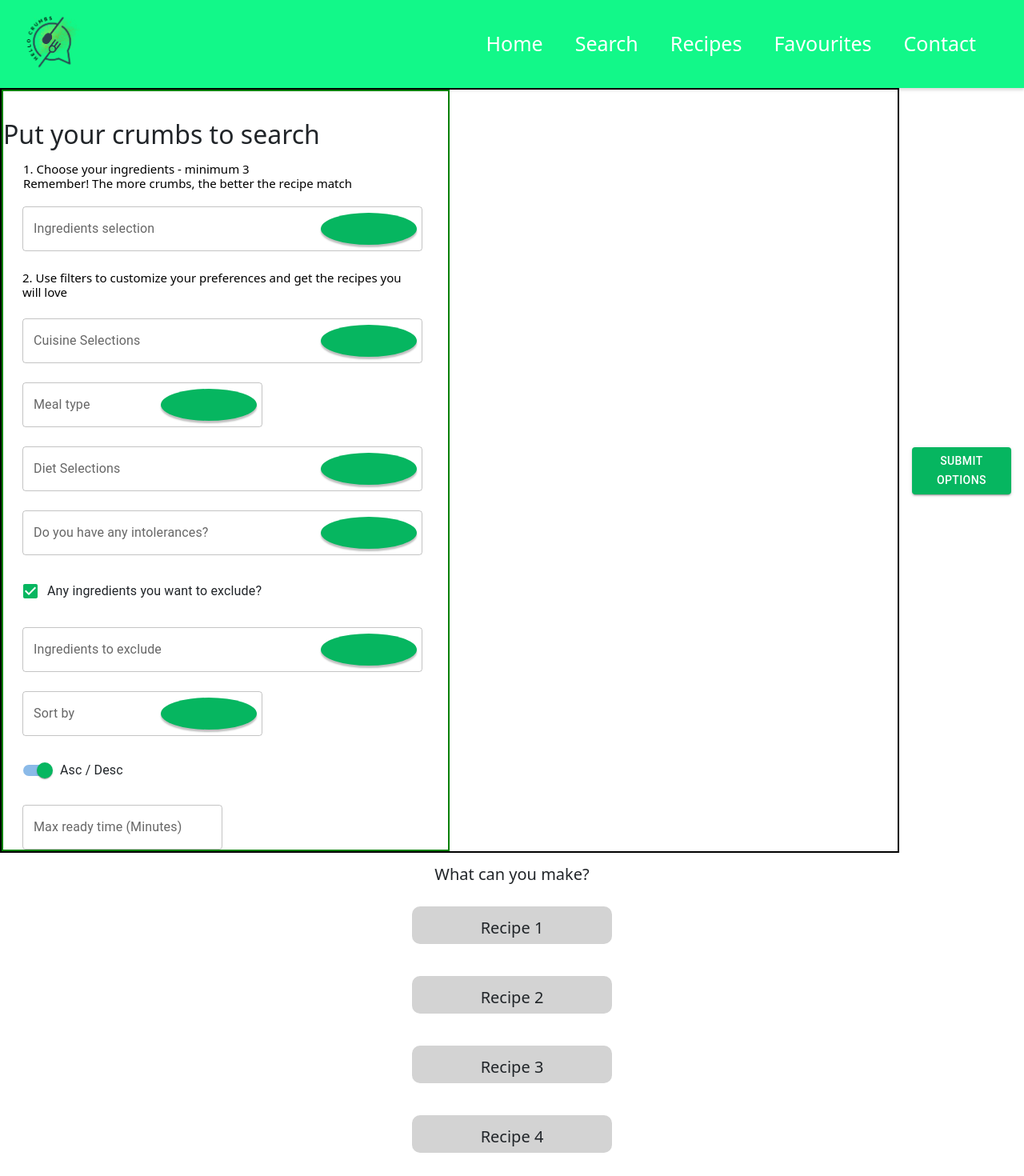
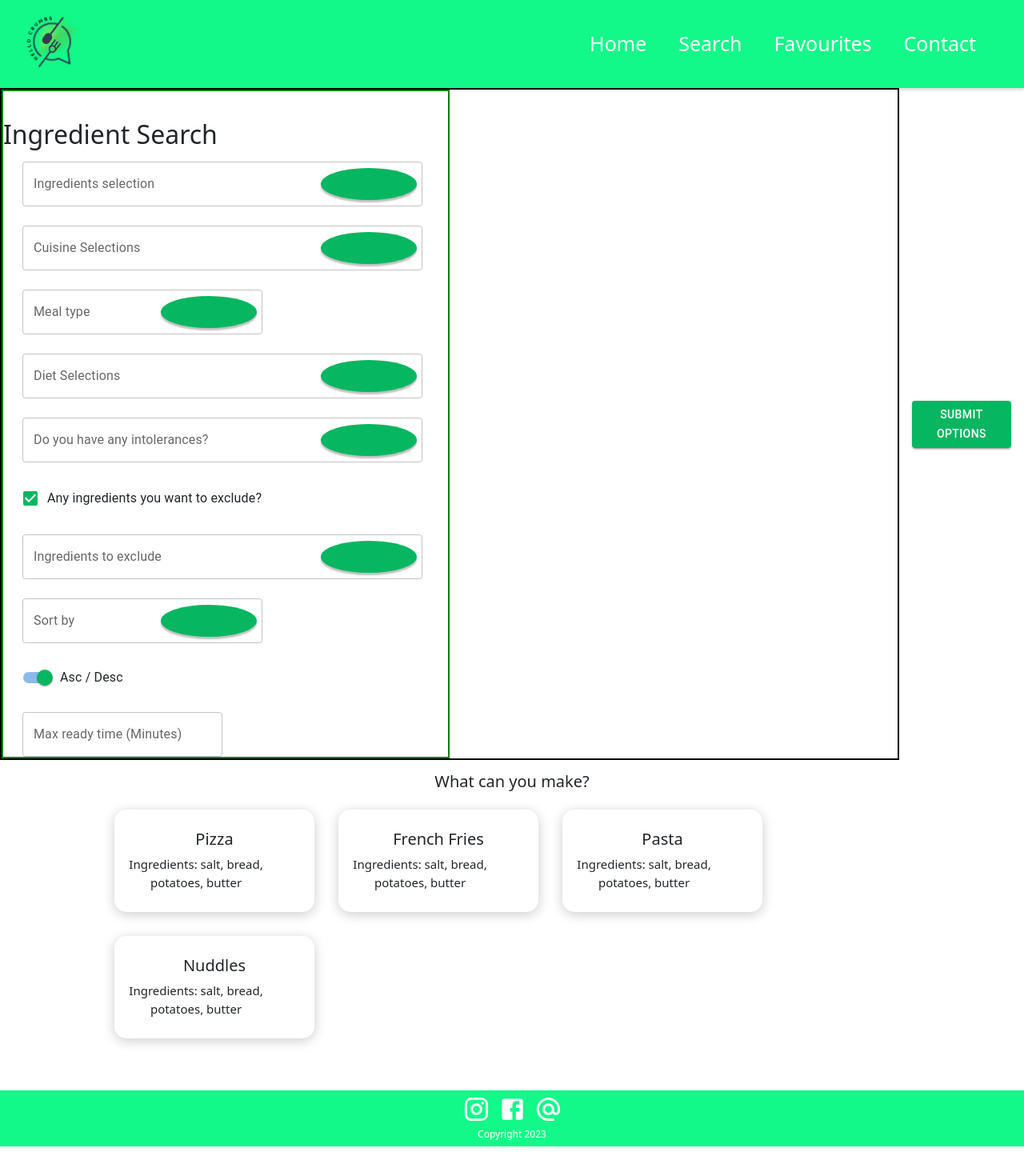
Before and after one commit to koolleeo/Hello-Crumbs-Project, a React (Create React App) app: page /search in a window 1280 px wide. Shown: the top 1470 px of the page at 80% size. After the commit the page ends 1433 px from the top, so only its background shows below. Built offline with nearby package versions, Linux system fonts and the light colour scheme.

Commit message:
added recipe component to search page, and removed recipes page from the navigation bar

```diff
--- a/src/App.js
+++ b/src/App.js
@@ -30,7 +30,7 @@ function App() {
         <NavigationBar />
         <Routes>
           <Route exact path="/" element={<HomePage />} />
-          <Route path="/Recipes" element={<Recipes />} />
+          {/* <Route path="/Recipes" element={<Recipes />} /> */}
           <Route path="/recipe/:id" element={<RecipeDisplay />} />
           <Route exact path="/search" element={<SearchPage />} />
           <Route exact path="/contact" element={<ContactPage />} />
--- a/src/components/NavigationBar.js
+++ b/src/components/NavigationBar.js
@@ -38,7 +38,7 @@ const NavigationBar = (props) => {
         <div className="links">
           <Link to="/">Home</Link>
           <Link to="/Search">Search</Link>
-          <Link to="/Recipes">Recipes</Link>
+          {/* <Link to="/Recipes">Recipes</Link> */}
           <Link to="/FavouritesPage">Favourites</Link>
           <Link to="/Contact">Contact</Link>
         </div>
--- a/src/pages/SearchPage.js
+++ b/src/pages/SearchPage.js
@@ -2,117 +2,162 @@ import React from "react";
 import { useState } from "react";
 import "../styles/SearchPage.css";
 
-import Autocomplete from "@mui/material/Autocomplete";
-import TextField from "@mui/material/TextField";
-import Stack from "@mui/material/Stack";
+import Autocomplete from '@mui/material/Autocomplete';
+import TextField from '@mui/material/TextField';
+import Stack from '@mui/material/Stack';
 import { FormGroup, FormControlLabel, Checkbox, Switch } from "@mui/material";
-import CheckBoxOutlineBlankIcon from "@mui/icons-material/CheckBoxOutlineBlank";
-import CheckBoxIcon from "@mui/icons-material/CheckBox";
-import SubmitOptionsButton from "../components/SubmitOptionsBtn";
-import axios from "axios";
+import CheckBoxOutlineBlankIcon from '@mui/icons-material/CheckBoxOutlineBlank';
+import CheckBoxIcon from '@mui/icons-material/CheckBox';
+import SubmitOptionsButton from '../components/SubmitOptionsBtn';
+import axios from 'axios';
+import Recipes from '../pages/Recipes';
 
 const icon = <CheckBoxOutlineBlankIcon fontSize="small" />;
 const checkedIcon = <CheckBoxIcon fontSize="small" />;
 
+
 function SearchPage() {
+
 // define state for ingredients selection
 const [selectedValues, setSelectedValues] = useState([]);
+
 // define state for cuisine selection
 const [cuisine, setCuisine] = useState([]);
+
 // define state for meal type
 const [mealType, setMealType] = useState([]);
+
 // define state for intolerances
 const [intolerance, setIntolerance] = useState([]);
+
 // define state for exclude cuisine checkbox
 const [option, setOption] = useState(true);
+
 // define state for ingredients to exclude
 const [excludedValues, setExcludedValues] = useState([]);
+
 // define state for Diet Type
 const [dietType, setDietType] = useState([]);
+
 // define state for filter by options
 const [sortBy, setSortBy] = useState(null);
+
 // define state for switch
 const [switchBy, setSwitchBy] = useState([]);
+
 // define state for max time
-  const [maxTime, setMaxTime] = useState(null);
+const [maxTime, setMaxTime] = useState(null)
+
+
 // create click handler function that triggers API call
+
 const clickHandler = () => {
+
 // build api call url parameters based on user input
+
 // ingredients selector
-    let $selectedValues = "";
-    if (selectedValues === null || selectedValues.length === 0) {
+let $selectedValues = '';
+
+if(selectedValues===null||selectedValues.length===0) {
+
   $selectedValues = `chicken,spinach,cream`;
+
 } else {
+
   selectedValues.forEach((arr, index) => {
-        $selectedValues +=
-          index === selectedValues.length - 1
-            ? `${arr.ingredients}`
-            : `${arr.ingredients},`;
-      });
+    $selectedValues += index === selectedValues.length -1 ? `${arr.ingredients}` : `${arr.ingredients},`
+
+  })
+
+};
+
+// cuisine selector
+let $cuisine = '';
+
+if(cuisine===null||cuisine.length===0) {
+
+  $cuisine = ``;
+
+} else {
+
+  cuisine.forEach((arr, index) => {
+    $cuisine += index === cuisine.length -1 ? `${arr.cuisine}` : `${arr.cuisine},`
+
+  })
 }
-    // cuisine selector
-    let $cuisine = "";
-    if (cuisine === null || cuisine.length === 0) {
-      $cuisine = ``;
+
+// meal type selector
+let $mealType = '';
+
+mealType.length === 0 ? $mealType = '' : $mealType = `${$mealType}${mealType.type}`
+
+// intolerances selector
+let $intolerance = '';
+
+if(intolerance===null||intolerance.length===0) {
+
+$intolerance = ``;
+
 } else {
-      cuisine.forEach((arr, index) => {
-        $cuisine +=
-          index === cuisine.length - 1 ? `${arr.cuisine}` : `${arr.cuisine},`;
-      });
+
+intolerance.forEach((arr, index) => {
+    $intolerance += index === intolerance.length -1 ? `${arr.type}` : `${arr.type},`
+
+})
+
+};
+
+// excluded ingredients selector
+let $excludedValues = '';
+
+if(excludedValues===null||excludedValues.length===0) {
+
+$excludedValues = ``;
+
+} else {
+
+excludedValues.forEach((arr, index) => {
+    $excludedValues += index === excludedValues.length -1 ? `${arr.ingredients}` : `${arr.ingredients},`
+
+})
+
+};
+
+// diet selector
+let $dietType = '';
+
+if(dietType===null||dietType.length===0) {
+
+  $dietType = ``;
+
+} else {
+
+  dietType.forEach((arr, index) => {
+    $dietType += index === dietType.length -1 ? `${arr.type}` : `${arr.type},`
+
+  })
 }
-    // meal type selector
-    let $mealType = "";
-    mealType.length === 0
-      ? ($mealType = "")
-      : ($mealType = `${$mealType}${mealType.type}`);
-    // intolerances selector
-    let $intolerance = "";
-    if (intolerance === null || intolerance.length === 0) {
-      $intolerance = ``;
-    } else {
-      intolerance.forEach((arr, index) => {
-        $intolerance +=
-          index === intolerance.length - 1 ? `${arr.type}` : `${arr.type},`;
-      });
-    }
-    // excluded ingredients selector
-    let $excludedValues = "";
-    if (excludedValues === null || excludedValues.length === 0) {
-      $excludedValues = ``;
-    } else {
-      excludedValues.forEach((arr, index) => {
-        $excludedValues +=
-          index === excludedValues.length - 1
-            ? `${arr.ingredients}`
-            : `${arr.ingredients},`;
-      });
-    }
-    // diet selector
-    let $dietType = "";
-    if (dietType === null || dietType.length === 0) {
-      $dietType = ``;
-    } else {
-      dietType.forEach((arr, index) => {
-        $dietType +=
-          index === dietType.length - 1 ? `${arr.type}` : `${arr.type},`;
-      });
-    }
+
 // sort option
-    let $sortBy = "";
-    sortBy === null ? ($sortBy = ``) : ($sortBy = `${sortBy.filterby}`);
+let $sortBy = '';
+
+sortBy === null ? $sortBy = `` : $sortBy = `${sortBy.filterby}`;
+
 // sort direction
-    let $switchBy = "";
-    switchBy.length === 0 || switchBy === true
-      ? ($switchBy = `${$switchBy}desc`)
-      : ($switchBy = `${$switchBy}asc`);
+let $switchBy = '';
+
+switchBy.length === 0 || switchBy === true ? $switchBy = `${$switchBy}desc` : $switchBy = `${$switchBy}asc`
+
 // max time
-    let $maxTime = "";
-    maxTime === null || maxTime[0] === ""
-      ? ($maxTime = ``)
-      : ($maxTime = `${maxTime}`);
+let $maxTime = '';
+
+maxTime === null || maxTime[0] === '' ? $maxTime = `` : $maxTime = `${maxTime}`;
+
+
+
 const options = {
-      method: "GET",
-      url: "https://spoonacular-recipe-food-nutrition-v1.p.rapidapi.com/recipes/complexSearch",
+  method: 'GET',
+  url: 'https://spoonacular-recipe-food-nutrition-v1.p.rapidapi.com/recipes/complexSearch',
   params: {
     query: `${$selectedValues}`,
     includeIngredients: `${$selectedValues}`,
@@ -121,70 +166,87 @@ function SearchPage() {
     diet: `${$dietType}`,
     intolerances: `${$intolerance}`,
     excludeIngredients: `${$excludedValues}`,
-        addRecipeInformation: "true",
-        addRecipeNutrition: "true",
-        maxReadyTime: $maxTime === "" ? "999" : `${$maxTime}`,
+    addRecipeInformation: 'true',
+    addRecipeNutrition: 'true',
+    maxReadyTime: $maxTime === '' ? '999' : `${$maxTime}`,
     sort: `${$sortBy}`,
-        sortDirection: `${$switchBy}`,
+    sortDirection: `${$switchBy}`
   },
   headers: {
-        "X-RapidAPI-Key": `${process.env.REACT_APP_API_KEY}`,
-        "X-RapidAPI-Host": `${process.env.REACT_APP_API_URL}`,
-      },
+    'X-RapidAPI-Key': `${process.env.REACT_APP_API_KEY}`,
+    'X-RapidAPI-Host': `${process.env.REACT_APP_API_URL}`
+  }
 };
-    axios
-      .request(options)
-      .then(function (response) {
+
+
+axios.request(options).then(function (response) {
+
 	console.log(response.data);
-      })
-      .catch(function (error) {
+
+}).catch(function (error) {
+
 	console.error(error);
+
 });
-  };
+
+  }
+
+
 // make API call by ID when user adds to favourites
+
 const favouritesAPIcall = (id) => {
+
   function storageObject(id, date, response) {
+
     this.id = id;
     this.date = date;
     this.response = response;
-    }
+
+  };
+
   const options = {
-      method: "GET",
+    method: 'GET',
     url: `https://spoonacular-recipe-food-nutrition-v1.p.rapidapi.com/recipes/${id}/information`,
     params: {
-        includeNutrition: "true",
+      includeNutrition: 'true'
     },
     headers: {
-        "X-RapidAPI-Key": `${process.env.REACT_APP_API_KEY}`,
-        "X-RapidAPI-Host": `${process.env.REACT_APP_API_URL}`,
-      },
+      'X-RapidAPI-Key': `${process.env.REACT_APP_API_KEY}`,
+      'X-RapidAPI-Host': `${process.env.REACT_APP_API_URL}`
+    }
   };
-    axios
-      .request(options)
-      .then(function (response) {
+
+  axios.request(options).then(function (response) {
+
     let $id = id;
     let $date = new Date();
     let $response = response;
     let $record = new storageObject($id, $date, $response);
+
     console.log(response.data);
     console.log($record);
+
     updateLocalStorage($record);
-      })
-      .catch(function (error) {
+
+  }).catch(function (error) {
+
     console.error(error);
+
   });
-  };
+
+
+}
+
+
   return (
     <div>
       <div className="header">
         <div className="search-container">
           <div className="ingredients-search">
-            <h2>Put your crumbs to search</h2>
+            <h2>Ingredient Search</h2>
+
 {/* Material UI (MUI) components */}
-            <h5 className="h5-first">
-              1. Choose your ingredients - minimum 3 <br />
-              Remember! The more crumbs, the better the recipe match
-            </h5>
+
 <Stack spacing={3} sx={{ width: 500, marginLeft: 3 }}>
   <Autocomplete
     multiple
@@ -206,10 +268,7 @@ function SearchPage() {
   />
 
   {/* cuisine */}
-              <h5 className="h5-second">
-                2. Use filters to customize your preferences and get the recipes
-                you will love
-              </h5>
+
   <Autocomplete
     multiple
     id="checkboxes-tags-demo"
@@ -240,7 +299,9 @@ function SearchPage() {
       />
     )}
   />
+
   {/* meal type */}
+
   <Autocomplete
     disablePortal
     id="combo-box"
@@ -255,7 +316,9 @@ function SearchPage() {
       <TextField {...params} label="Meal type" />
     )}
   />
+
   {/* diet definitions */}
+
   <Autocomplete
     multiple
     id="checkboxes-tags-demo"
@@ -286,7 +349,9 @@ function SearchPage() {
       />
     )}
   />
+
   {/* intolerances */}
+
   <Autocomplete
     multiple
     id="checkboxes-tags-demo"
@@ -317,6 +382,7 @@ function SearchPage() {
       />
     )}
   />
+
   <FormGroup>
     <FormControlLabel
       control={<Checkbox defaultChecked />}
@@ -327,39 +393,53 @@ function SearchPage() {
       }}
     />
   </FormGroup>
+
         {/* food to exclude */}
+
         <Autocomplete
 multiple
 id="tags-outlined"
 options={top1000ingredients}
 getOptionLabel={(option) => option.ingredients}
         filterSelectedOptions
+
 onChange={(event, newValue) => {
     event.preventDefault();
     setExcludedValues(newValue);
   }}
+
 renderInput={(params) => (
+
   <TextField
     {...params}
     label="Ingredients to exclude"
     placeholder="do not include"
   />
+
 )}
  />
+
+
 {/* filter by Options */}
+
 <Autocomplete
   disablePortal
   id="combo-box"
   options={sortByOptions}
   getOptionLabel={(option) => option.filterby}
-                onChange={(event, newValue) => {
+
+  onChange={(event, newValue) =>{
  event.preventDefault();
  setSortBy(newValue);
   }}
+
   sx={{ width: 300 }}
-                renderInput={(params) => (
+  renderInput={(params) =>
+
   <TextField {...params} label="Sort by" />
-                )}
+
+  }
+
 />
 <FormGroup>
     <FormControlLabel
@@ -374,6 +454,7 @@ function SearchPage() {
     label="Asc / Desc"
     />
 </FormGroup>
+
 <TextField
   id="outlined-basic"
   label="Max ready time (Minutes)"
@@ -383,33 +464,28 @@ function SearchPage() {
   setMaxTime([event.target.value]);
 }}
 />
+
 </Stack>
+
           </div>
         </div>
-        <SubmitOptionsButton clickHandler={clickHandler} />
+        <SubmitOptionsButton clickHandler={clickHandler}/>
         {/* <SubmitOptionsButton clickHandler={favouritesAPIcall(716429)}/> */}
+
       </div>
+
       <div className="recipes-container">
         <h3>What can you make?</h3>
         <div className="recipes">
-          <div className="recipe">
-            <h3>Recipe 1</h3>
-          </div>
-          <div className="recipe">
-            <h3>Recipe 2</h3>
-          </div>
-          <div className="recipe">
-            <h3>Recipe 3</h3>
-          </div>
-          <div className="recipe">
-            <h3>Recipe 4</h3>
-          </div>
+        <Recipes />
         </div>
       </div>
     </div>
   );
 }
+
 // Top 1000 ingredients
+
 const top1000ingredients = [
   { ingredients: "5 spice powder", id: 1002002 },
   { ingredients: "acorn squash", id: 11482 },
@@ -1412,7 +1488,9 @@ const top1000ingredients = [
   { ingredients: "yogurt", id: 1116 },
   { ingredients: "yukon gold potato", id: 10211362 },
 ];
+
 // cuisine options
+
 const topCuisine = [
   { index: 1, cuisine: "African" },
   { index: 2, cuisine: "American" },
@@ -1441,7 +1519,9 @@ const topCuisine = [
   { index: 25, cuisine: "Thai" },
   { index: 26, cuisine: "Vietnamese" },
 ];
+
 // meal type options
+
 const meal = [
   { index: 1, type: "main course" },
   { index: 2, type: "side dish" },
@@ -1458,7 +1538,9 @@ const meal = [
   { index: 13, type: "snack" },
   { index: 14, type: "drink" },
 ];
+
 // intolerances
+
 const intolerances = [
   { index: 1, type: "Dairy" },
   { index: 2, type: "Egg" },
@@ -1473,7 +1555,9 @@ const intolerances = [
   { index: 11, type: "Tree Nut" },
   { index: 12, type: "Wheat" },
 ];
+
 // diet definitions
+
 const dietDefinition = [
   {
     type: "Gluten Free",
@@ -1520,8 +1604,11 @@ const dietDefinition = [
     desc: "Allowed ingredients include meat, fish/seafood, eggs, vegetables, fresh fruit, coconut oil, olive oil, small amounts of dried fruit and nuts/seeds. Ingredients not allowed include added sweeteners (natural and artificial, except small amounts of fruit juice), dairy (except clarified butter or ghee), alcohol, grains, legumes (except green beans, sugar snap peas, and snow peas), and food additives, such as carrageenan, MSG, and sulfites.",
   },
 ];
+
 // filter by options
+
 const sortByOptions = [
+
   { index: 1, filterby: "popularity" },
   { index: 2, filterby: "healthiness" },
   { index: 3, filterby: "price" },
@@ -1529,44 +1616,65 @@ const sortByOptions = [
   { index: 5, filterby: "random" },
   { index: 6, filterby: "max-used-ingredients" },
   { index: 7, filterby: "min-missing-ingredients" },
+
 ];
-function updateLocalStorage(object) {
+
+function updateLocalStorage(object){
+
   //get local storage
   let storage = localStorage.getItem("recipefavourites");
   let storageArr = JSON.parse(storage);
+
   //create an empty array and push instance of storage object
   let array = [];
   array.push(object);
+
   //if storage array already exists, replace existing entry if exists and recreate array of objects
   if (storageArr != null) {
-    storageArr.forEach((arr) => {
+
+      storageArr.forEach(arr => {
+
           if (arr.id === object.id) {
               return;
           } else {
-        array.push(arr);
+              array.push(arr)
           }
-    });
+      })
+
   }
+
   localStorage.setItem("recipefavourites", JSON.stringify(array));
-}
+
+};
+
 // function to remove item from favourites local storage TODO: will need to move into favourites js
-function removeLocalStorage(id) {
+
+function removeLocalStorage(id){
+
   //get local storage
   let storage = localStorage.getItem("recipefavourites");
   let storageArr = JSON.parse(storage);
+
   //create an empty array and push instance of storage object
   let array = [];
+
   //if storage array already exists, replace existing entry if exists and recreate array of objects
   if (storageArr != null) {
-    storageArr.forEach((arr) => {
+
+      storageArr.forEach(arr => {
+
           if (arr.id === id) {
               return;
           } else {
-        array.push(arr);
+              array.push(arr)
           }
-    });
+      })
+
   }
+
   localStorage.setItem("recipefavourites", JSON.stringify(array));
-}
+
+};
+
 
 export default SearchPage;
```
Lines whose indentation alone changed are shown as unchanged.
